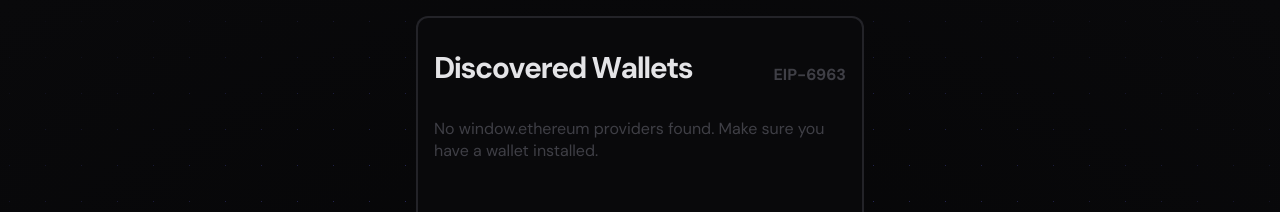
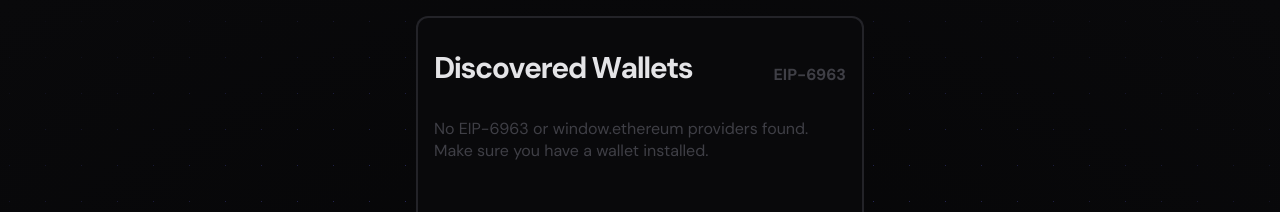
Before and after one commit to WalletConnect/EIP6963, a React (Vite) app: page / in a window 1280 px wide. Shown: the top 212 px of the page. Built offline with nearby package versions, Linux system fonts and the light colour scheme.

Commit message:
fix: changed error message

```diff
--- a/src/App.tsx
+++ b/src/App.tsx
@@ -274,7 +274,7 @@ function App() {
                 )}
                 {window.ethereum
                   ? `No EIP-6963 compatible providers found`
-                  : `No window.ethereum providers found.\nMake sure you have a wallet installed.`}
+                  : `No EIP-6963 or window.ethereum providers found. Make sure you have a wallet installed.`}
               </motion.p>
             )}
           </AnimatePresence>
```
